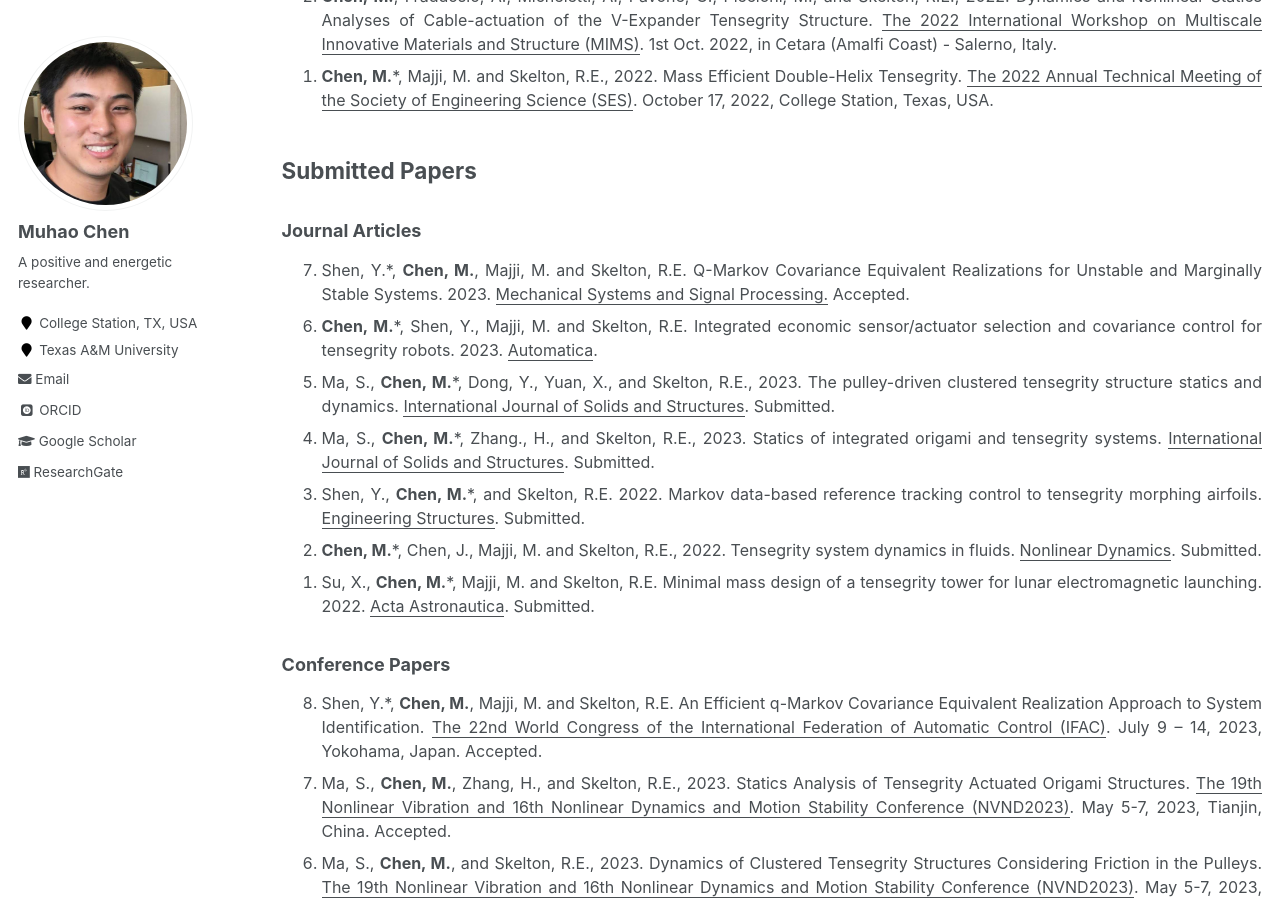
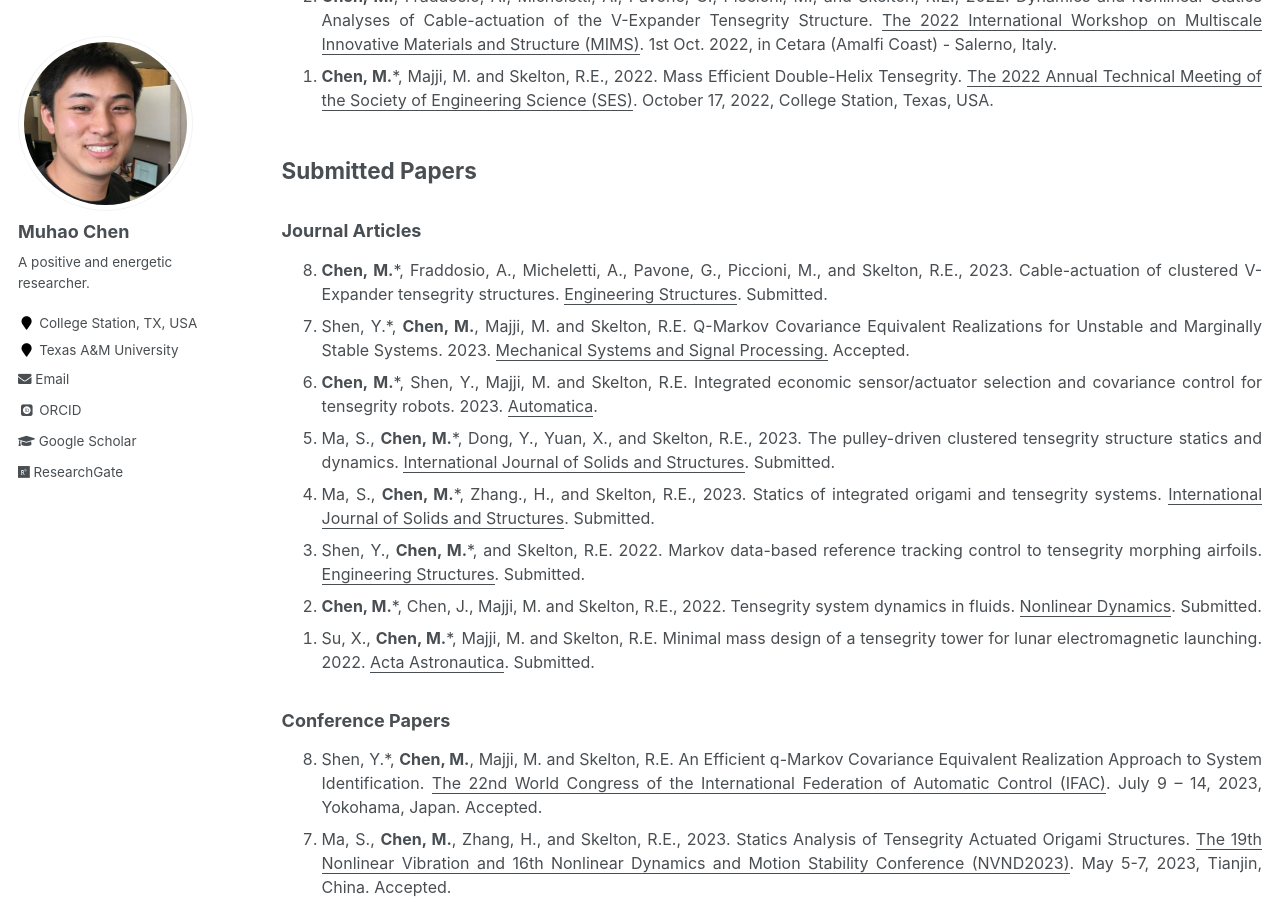
Before and after one commit to Muhao-Chen/muhao-chen.github.io, a Jekyll site: the page built from _pages/publication.md, in a window 1280 px wide and 900 px high, scrolled down 1858 px. Built offline with Jekyll 4.4.1, drawn with Linux system fonts in a browser that asks for light colours; some web fonts are replaced.

Commit message:
Update publication.md

```diff
--- a/_pages/publication.md
+++ b/_pages/publication.md
@@ -59,6 +59,7 @@ toc: true
 ### Journal Articles
 <font size=3>
 <ol reversed>
+<li> <strong>Chen, M.</strong>*, Fraddosio, A., Micheletti, A., Pavone, G., Piccioni, M., and Skelton, R.E., 2023. Cable-actuation of clustered V-Expander tensegrity structures. <u>Engineering Structures</u>. Submitted. </li>
 <li> Shen, Y.*, <strong>Chen, M.</strong>, Majji, M. and Skelton, R.E. Q-Markov Covariance Equivalent Realizations for Unstable and Marginally Stable Systems. 2023. <u>Mechanical Systems and Signal Processing.</u> Accepted. </li>
 <li> <strong>Chen, M.</strong>*, Shen, Y., Majji, M. and Skelton, R.E. Integrated economic sensor/actuator selection and covariance control for tensegrity robots. 2023. <u>Automatica</u>. </li>
 <li> Ma, S., <strong>Chen, M.</strong>*, Dong, Y., Yuan, X., and Skelton, R.E., 2023. The pulley-driven clustered tensegrity structure statics and dynamics. <u>International Journal of Solids and Structures</u>. Submitted. </li>
```
